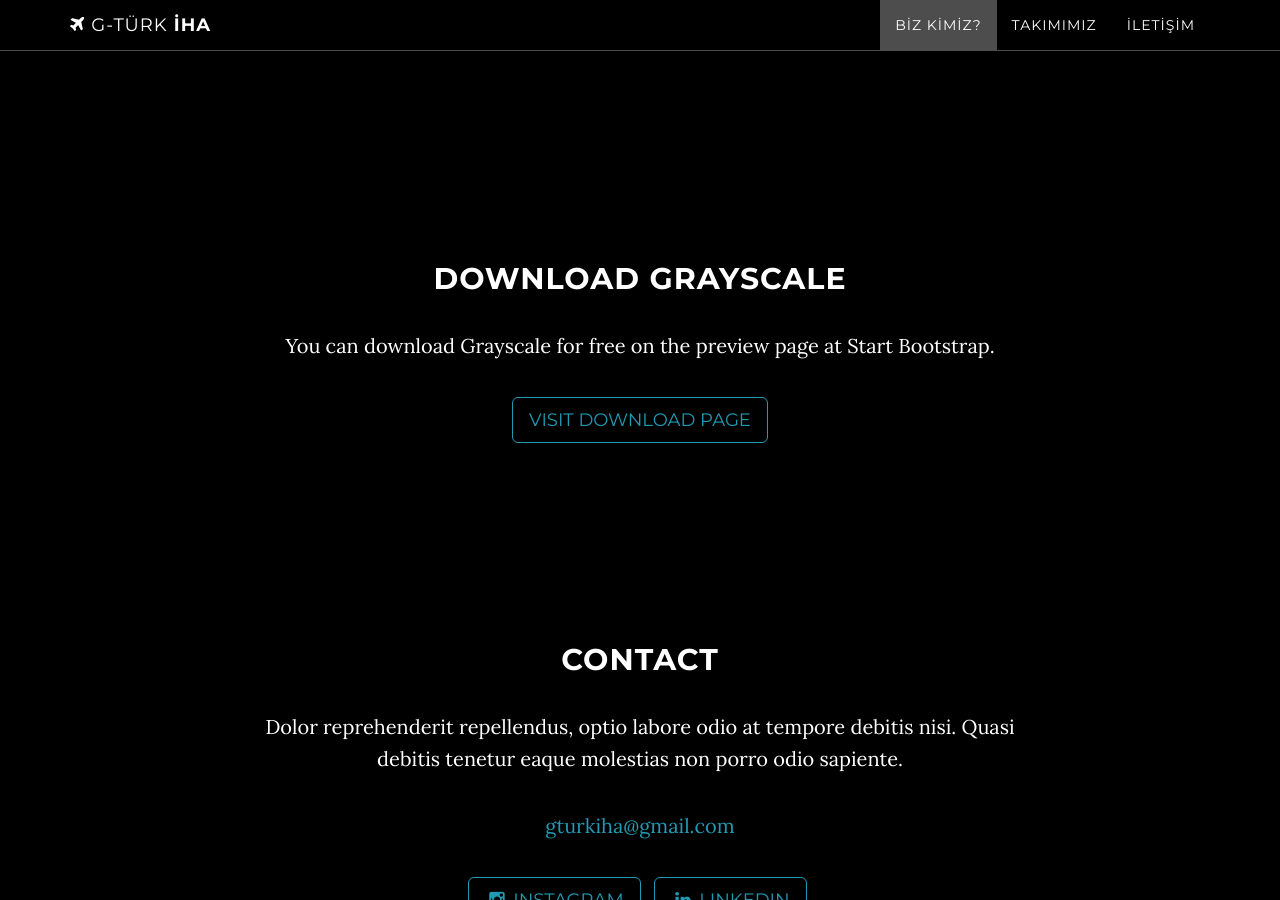
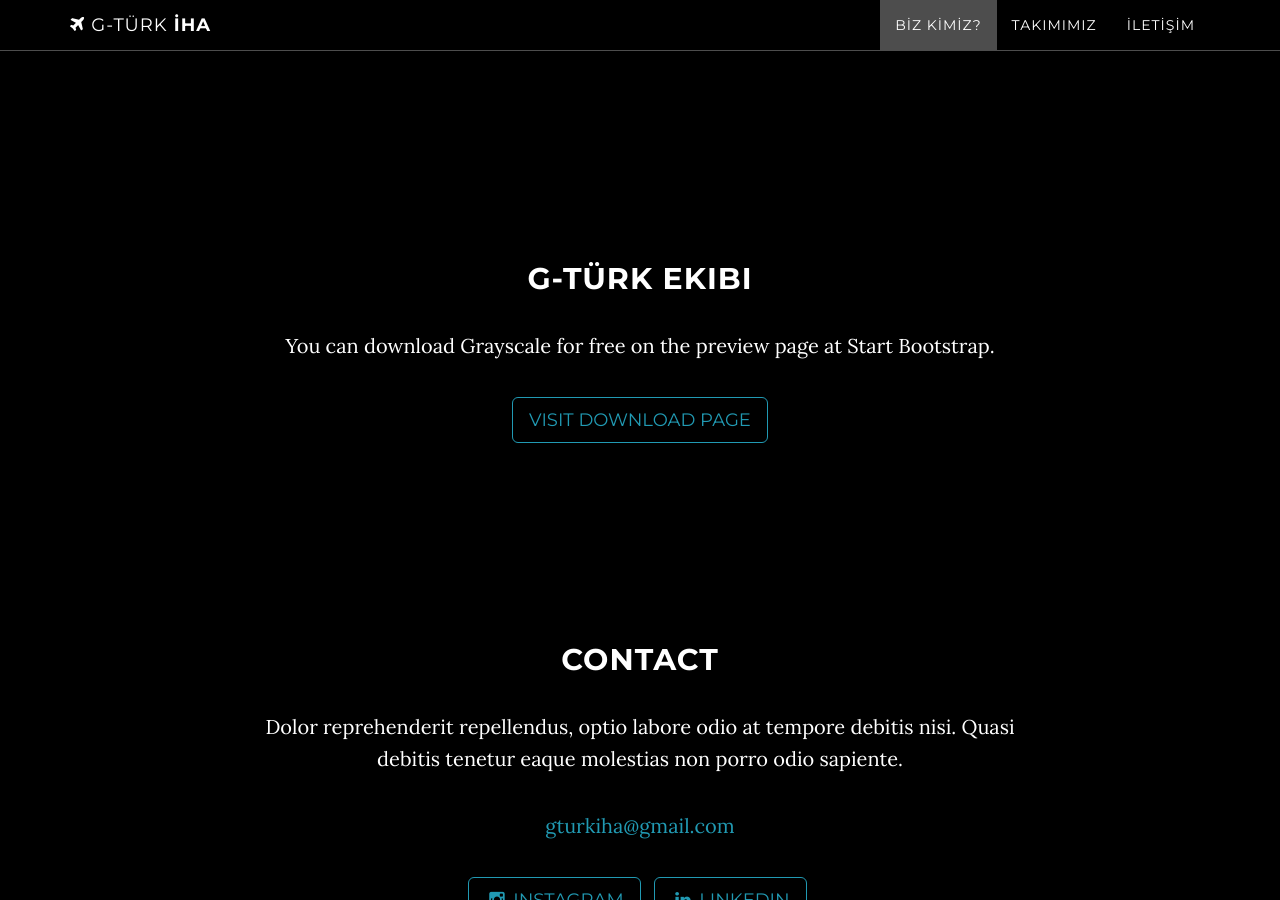
Before and after one commit to g-turk-iha/g-turk-iha, a Jekyll site: the page built from index.html, in a window 1280 px wide and 900 px high, scrolled down 1502 px. Built offline with Jekyll 4.4.1, drawn with Linux system fonts in a browser that asks for light colours.

Commit message:
Update team.html

```diff
--- a/_includes/team.html
+++ b/_includes/team.html
@@ -1,9 +1,9 @@
-<!-- team Section -->
+<!-- Team Section -->
 <section id="team" class="content-section text-center">
     <div class="team-section">
         <div class="container">
             <div class="col-lg-8 col-lg-offset-2">
-                <h2>Download Grayscale</h2>
+                <h2>G-Türk Ekibi</h2>
                 <p>You can download Grayscale for free on the preview page at Start Bootstrap.</p>
                 <a href="http://startbootstrap.com/template-overviews/grayscale/" class="btn btn-default btn-lg">Visit
                     Download Page</a>
```
